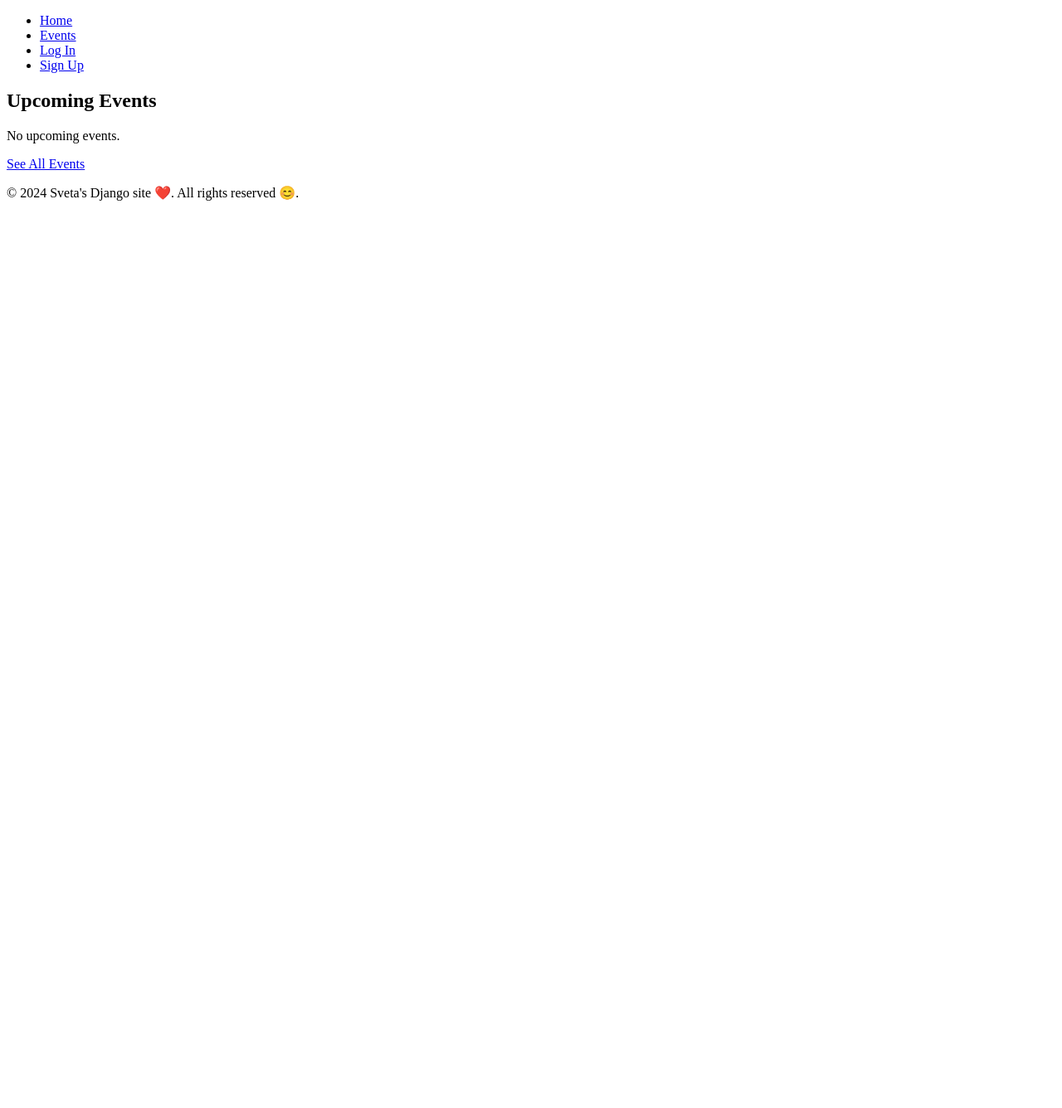
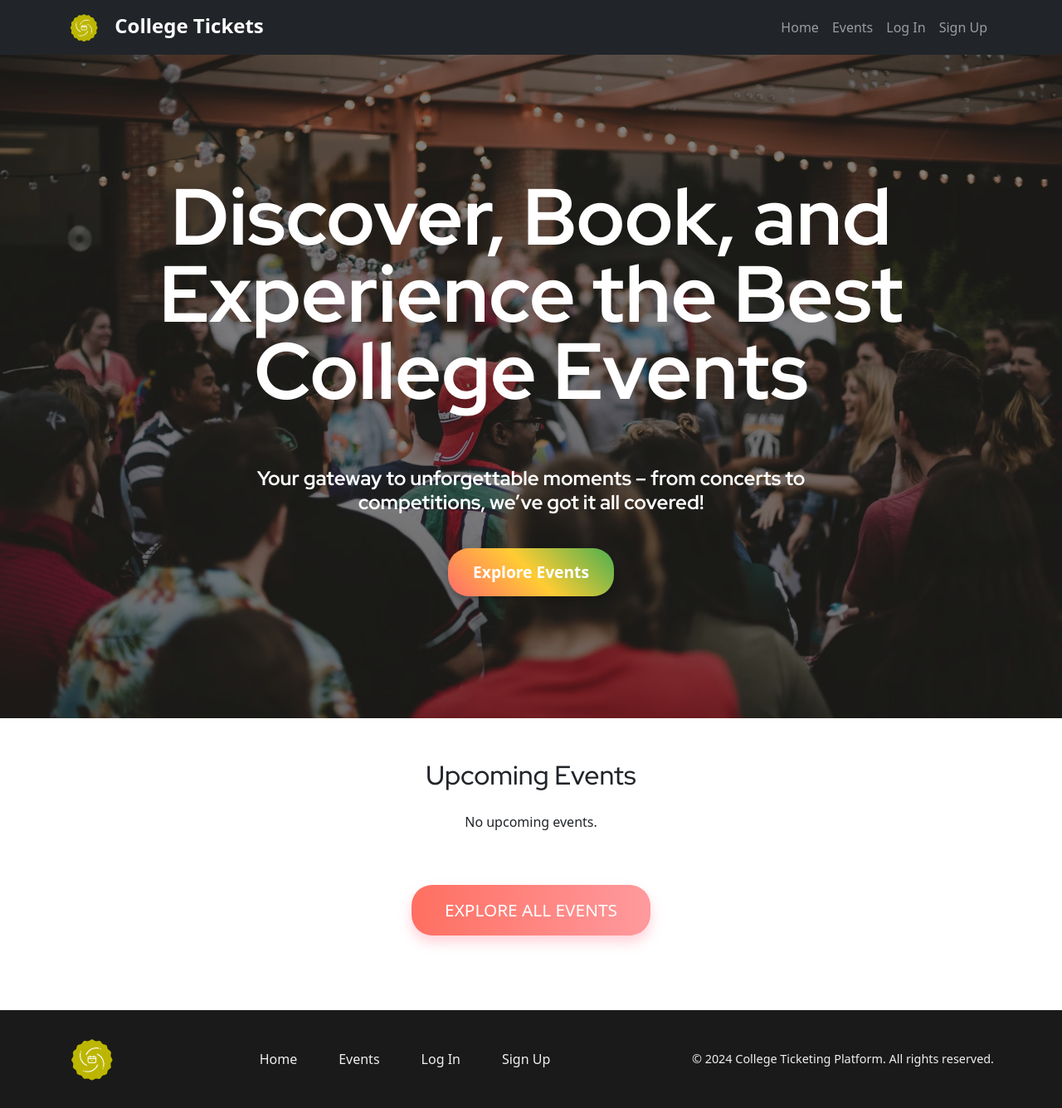
Before and after one commit to SShasholko/College-Event-Ticketing-Platform--Django-e-commerce-project---2-, a Django app: page / in a window 1280 px wide. Shown: the whole page at 83% size. Before the commit the page ends 242 px from the top, so only its background shows below. Run offline with Django 5.2, Linux system fonts and the light colour scheme; data that the repository does not hold is empty; some libraries are stand-ins or nearby versions.

Commit message:
Base and home page stalying

```diff
--- a/event_ticketing/event_ticketing/settings.py
+++ b/event_ticketing/event_ticketing/settings.py
@@ -166,7 +166,8 @@ USE_TZ = True
 # Static files (CSS, JavaScript, Images)
 # https://docs.djangoproject.com/en/5.1/howto/static-files/
 
-STATIC_URL = 'static/'
+STATIC_URL = '/static/'
+STATICFILES_DIRS = [BASE_DIR / 'static']
 
 # Default primary key field type
 # https://docs.djangoproject.com/en/5.1/ref/settings/#default-auto-field
--- a/event_ticketing/events/templates/events/base.html
+++ b/event_ticketing/events/templates/events/base.html
@@ -1,43 +1,96 @@
+{% load static %}
+
 <!-- base.html -->
 <!DOCTYPE html>
 <html lang="en">
 <head>
     <meta charset="UTF-8">
     <meta name="viewport" content="width=device-width, initial-scale=1.0">
+    <title>{% block title %}Event Ticketing Platform{% endblock %}</title>
+<!-- Bootstrap CSS -->
+<link href="https://cdn.jsdelivr.net/npm/bootstrap@5.3.0/dist/css/bootstrap.min.css" rel="stylesheet">
+<!-- Custom CSS -->
+<link rel="stylesheet" href="{% static 'css/style.css' %}">
 <!-- Flatpickr CSS -->
 <link rel="stylesheet" href="https://cdn.jsdelivr.net/npm/flatpickr/dist/flatpickr.min.css">
-<!-- Flatpickr JS -->
-<script src="https://cdn.jsdelivr.net/npm/flatpickr"></script>
+<link rel="preconnect" href="https://fonts.googleapis.com">
+<link rel="preconnect" href="https://fonts.gstatic.com" crossorigin>
+<link href="https://fonts.googleapis.com/css2?family=Red+Hat+Display:ital,wght@0,300..900;1,300..900&display=swap" rel="stylesheet">
+<!-- Favicon -->
+<link rel="icon" href="{% static 'images/favicon.ico' %}" type="image/x-icon">
 
 </head>
 <body>
     {% load socialaccount %}
+    <!-- Navigation Bar -->
     <header>
-        <nav>
-            <ul>
-                <li><a href="{% url 'home' %}">Home</a></li>
-                <li><a href="{% url 'event_list' %}">Events</a></li>
-
-                {% if user.is_authenticated %}
-                    <li><a href="{% url 'account_logout' %}">Log Out</a></li>
-                    <li>Welcome, {{ user.username }}!</li>
-                    <a href="{% url 'profile' %}">Profile</a>
-                {% else %}
-                    <li><a href="{% url 'account_login' %}?next={{ request.get_full_path }}">Log In</a></li>
-                    <li><a href="{% url 'account_signup' %}">Sign Up</a></li>
-                {% endif %}
-
-            </ul>
+        <nav class="navbar navbar-expand-lg navbar-dark bg-dark">
+            <div class="container">
+                <a class="navbar-brand" href="{% url 'home' %}">
+                    <img src="{% static 'images/logo.svg' %}" alt="Logo" class="logo-img">
+                    <span>College Tickets</span></a>
+                <button class="navbar-toggler" type="button" data-bs-toggle="collapse" data-bs-target="#navbarNav">
+                    <span class="navbar-toggler-icon"></span>
+                </button>
+                <div class="collapse navbar-collapse" id="navbarNav">
+                    <ul class="navbar-nav ms-auto">
+                        <li class="nav-item"><a class="nav-link" href="{% url 'home' %}">Home</a></li>
+                        <li class="nav-item"><a class="nav-link" href="{% url 'event_list' %}">Events</a></li>
+                        {% if user.is_authenticated %}
+                            <li class="nav-item"><a class="nav-link" href="{% url 'profile' %}">Profile</a></li>
+                            <li class="nav-item"><a class="nav-link" href="{% url 'account_logout' %}">Log Out</a></li>
+                            <li class="nav-item">
+                                <span class="nav-link">Hi, {{ user.username }}!</span>
+                            </li>
+                        {% else %}
+                            <li class="nav-item"><a class="nav-link" href="{% url 'account_login' %}?next={{ request.get_full_path }}">Log In</a></li>
+                            <li class="nav-item"><a class="nav-link" href="{% url 'account_signup' %}">Sign Up</a></li>
+                        {% endif %}
+                    </ul>
+                </div>
+            </div>
         </nav>
     </header>
 
+    <!-- Main Content -->
     <main>
-        {% block content %}
-        {% endblock %}
+
+        {% block content %}{% endblock %}
+
     </main>
 
-    <footer>
-        <p>&copy; {{ current_year }} Sveta's Django site ❤️. All rights reserved 😊.</p>
+    <footer class="custom-footer">
+        <div class="container d-flex flex-column flex-md-row justify-content-between align-items-center py-4">
+
+
+            <div class="footer-logo">
+                <a href="{% url 'home' %}">
+                <img src="{% static 'images/logo.svg' %}" alt="Logo" class="footer-logo-img">
+            </a>
+            </div>
+            <div class="footer-links">
+                <a href="{% url 'home' %}">Home</a>
+                <a href="{% url 'event_list' %}">Events</a>
+                {% if user.is_authenticated %}
+                            <a href="{% url 'profile' %}">Profile</a>
+                            <a href="{% url 'account_logout' %}">Log Out</a>
+                                            {% else %}
+                            <a href="{% url 'account_login' %}?next={{ request.get_full_path }}">Log In</a>
+                            <a href="{% url 'account_signup' %}">Sign Up</a>
+                        {% endif %}
+            </div>
+            <div class="footer-text">
+                <p>&copy; {{ current_year }} College Ticketing Platform. All rights reserved.</p>
+            </div>
+        </div>
     </footer>
+
+
+ <!-- Bootstrap JS -->
+ <script src="https://cdn.jsdelivr.net/npm/bootstrap@5.3.0/dist/js/bootstrap.bundle.min.js"></script>
+    <!-- Flatpickr JS -->
+<script src="https://cdn.jsdelivr.net/npm/flatpickr"></script>
+
+
 </body>
 </html>
--- a/event_ticketing/events/templates/events/home.html
+++ b/event_ticketing/events/templates/events/home.html
@@ -1,24 +1,84 @@
 <!-- home.html -->
 {% extends 'events/base.html' %}
-
-{% block title %}Home{% endblock %}
+{% load static %}
+{% block title %}Event Ticketing Platform{% endblock %}
 
 {% block content %}
+
+<div class="hero-section">
+    <div class="hero-content">
+        <div class="container">
+    <h1 class="main-heading"> Discover, Book, and Experience the Best College Events</h1>
+    <div class="row justify-content-center">
+    <div class="col-8">
+    <h2 class="sub-heading">Your gateway to unforgettable moments – from concerts to competitions, we’ve got it all covered!</h2></div></div></div>
+    <a href="{% url 'event_list' %}" class="cta-button">Explore Events</a>
+</div>
+
+
+
+</div>
+
+
+
+
+<div class="text-center mb-4 h2-style">
     <h2>Upcoming Events</h2>
-        <div class="events">
+</div>
+
+<div class="container">
+<div class="row">
     {% for event in soonest_events %}
-                <div class="event">
+        <div class="col-md-4 mb-4">
+            <div class="card h-100 shadow-sm">
                 {% if event.image %}
-                    <img src="{{ event.image.url }}" alt="{{ event.title }}" style="width: 300px;">
+                <img src="{{ event.image.url }}" class="card-img-top event-img" alt="{{ event.title }}">
+            {% else %}
+                <img src="{% static 'images/default-event.avif' %}" class="card-img-top event-img" alt="Default Event">
             {% endif %}
-                    <h3>{{ event.title }}</h3>
-                    <p>Date: {{ event.date_time }}</p>
-                    <p>{{ event.description }}</p>
-                    <a href="{% url 'event_detail' event.id %}">View Details</a>
+                <div class="card-body">
+                    <h5 class="card-title">{{ event.title }}</h5>
+                    <p class="card-text">{{ event.description|truncatewords:20 }}</p>
+                    <p><strong>Date:</strong> {{ event.date_time|date:"F d, Y h:i A" }}</p>
+                    <a href="{% url 'event_detail' event.id %}" class="btn w-100 gradient-btn">View Details</a>
+
+                </div>
+            </div>
         </div>
     {% empty %}
-                <p>No upcoming events.</p>
+        <div class="col-12">
+            <p class="text-center">No upcoming events.</p>
+        </div>
     {% endfor %}
 </div>
-        <a href="{% url 'event_list' %}">See All Events</a>
+
+<div class="text-center mt-5">
+    <a href="{% url 'event_list' %}" class="btn colorful-btn">Explore All Events</a>
+</div>
+</div>
+
+
+
+
+<script>
+    document.addEventListener("DOMContentLoaded", function () {
+        const buttons = document.querySelectorAll('.gradient-btn');
+        const gradients = [
+            'gradient-1',
+            'gradient-2',
+            'gradient-3',
+            'gradient-4',
+            'gradient-5',
+            'gradient-6',
+            'gradient-7'
+        ];
+
+        buttons.forEach(button => {
+            const randomGradient = gradients[Math.floor(Math.random() * gradients.length)];
+            button.classList.add(randomGradient);
+        });
+    });
+</script>
+
+
         {% endblock %}
--- a/event_ticketing/events/views.py
+++ b/event_ticketing/events/views.py
@@ -14,7 +14,7 @@ from django.db.models import Sum
 def home(request):
     # Fetch the three soonest events
     current_time = timezone.now()
-    soonest_events = Event.objects.filter(date_time__gte=current_time).order_by('date_time')[:3]
+    soonest_events = Event.objects.filter(date_time__gte=current_time).order_by('date_time')[:6]
 
     context = {
         'soonest_events': soonest_events,
--- /dev/null
+++ b/event_ticketing/static/css/style.css
@@ -0,0 +1,241 @@
+/* Logo Image Styling */
+.logo-img {
+    height: 40px;
+    width: auto;
+    margin-right: 10px;
+    vertical-align: middle;
+}
+
+
+.navbar-brand {
+    font-size: 1.5rem;
+    font-weight: bold;
+}
+
+
+.card-title {
+    font-size: 1.25rem;
+    font-weight: 600;
+}
+
+.card-text {
+    color: #6c757d;
+}
+
+
+/* Full-screen background image */
+.hero-section {
+    background: url('../images/default-event.avif') no-repeat center center/cover;
+    height: 100vh;
+    display: flex;
+    align-items: center;
+    justify-content: center;
+    position: relative;
+    color: white;
+    margin-bottom: 50px;
+}
+
+/* Overlay to make text more readable */
+.hero-section::before {
+    content: '';
+    position: absolute;
+    top: 0;
+    left: 0;
+    right: 0;
+    bottom: 0;
+    background: rgba(0, 0, 0, 0.5); /* Dark overlay */
+}
+
+/* Hero content styling */
+.hero-content {
+    position: relative;
+    text-align: center;
+    z-index: 1;
+}
+
+/* Main heading (H1) */
+.main-heading {
+    font-family: "Red Hat Display", sans-serif;
+    font-size: 6rem;
+    line-height: 0.97em;
+    font-weight: 700;
+    margin-bottom: 70px;
+}
+
+/* Sub-heading (H2) */
+.sub-heading, .h2-style {
+    font-family: "Red Hat Display", sans-serif;
+    font-size: 1.5em;
+    font-weight: 700;
+    margin-bottom: 40px;
+}
+
+/* Responsive adjustments */
+@media (max-width: 768px) {
+    .main-heading {
+        font-size: 2.5em;
+    }
+
+    .sub-heading {
+        font-size: 1.2em;
+    }
+}
+
+
+/* Call-to-Action Button Styles */
+.cta-button {
+    display: inline-block;
+    padding: 15px 30px;
+    font-size: 1.2em;
+    font-weight: bold;
+    text-align: center;
+    color: white;
+    background: linear-gradient(45deg, #ff6b6b, #ffcc33, #4caf50);
+    border: none;
+    border-radius: 25px;
+    box-shadow: 0 4px 10px rgba(0, 0, 0, 0.2);
+    text-decoration: none;
+    transition: transform 0.2s ease, box-shadow 0.2s ease;
+}
+
+/* Button Hover Effect */
+.cta-button:hover, .colorful-btn:hover {
+    transform: translateY(-3px);
+    box-shadow: 0 6px 15px rgba(0, 0, 0, 0.3);
+}
+
+/* Responsive Button Size */
+@media (max-width: 768px) {
+    .cta-button {
+        font-size: 1em;
+        padding: 12px 25px;
+    }
+}
+
+
+.event-img {
+    height: 200px;
+    object-fit: cover;
+    width: 100%;
+    border-radius: 8px;
+}
+
+
+/* Gradient Button Styles */
+.gradient-btn {
+    color: #fff;
+    font-weight: bold;
+    border: none;
+    border-radius: 10px;
+    transition: transform 0.2s ease-in-out;
+}
+
+.gradient-btn:hover {
+    transform: scale(1.05);
+}
+
+/* Predefined Gradient Classes */
+.gradient-1 {
+    background: linear-gradient(45deg, #ff6b6b, #ffcc33);
+}
+
+.gradient-2 {
+    background: linear-gradient(45deg, #36d1dc, #5b86e5);
+}
+
+.gradient-3 {
+    background: linear-gradient(45deg, #ff758c, #ff7eb3);
+}
+
+.gradient-4 {
+    background: linear-gradient(45deg, #667eea, #764ba2);
+}
+
+.gradient-5 {
+    background: linear-gradient(45deg, #f7971e, #ffd200);
+}
+
+.gradient-6 {
+    background: linear-gradient(45deg, #30cfd0, #330867);
+}
+
+.gradient-7 {
+    background: linear-gradient(45deg, #43cea2, #185a9d);
+}
+
+/* Colorful Gradient Button */
+.colorful-btn {
+    display: inline-block;
+    padding: 15px 40px;
+    font-size: 1.3rem;
+    /* font-weight: bold; */
+    color: #fff;
+    border: none;
+    border-radius: 25px;
+    background: linear-gradient(90deg, #ff6f61, #ff9a9e, #ff6f61);
+    background-size: 200% 200%;
+    box-shadow: 0 8px 15px rgba(255, 105, 135, 0.3);
+    transition: all 0.3s ease;
+    text-transform: uppercase;
+    text-decoration: none;
+    margin-bottom: 50px;
+}
+
+
+/* Active Effect */
+.colorful-btn:active {
+    transform: translateY(0);
+    box-shadow: 0 5px 10px rgba(255, 105, 135, 0.3);
+}
+
+/* Custom Footer Styles */
+.custom-footer {
+    background-color: #1a1a1a;  /* Dark background color */
+    color: #f0f0f0;             /* Light text color for contrast */
+    padding: 5px 0;
+    margin-top: 40px;
+}
+
+/* Footer Logo */
+.footer-logo-img {
+    max-width: 60px;
+    /* margin-bottom: 10px; */
+}
+
+/* Footer Links */
+.footer-links {
+    display: flex;
+    gap: 50px;
+}
+
+.footer-links a {
+    color: #f0f0f0;
+    text-decoration: none;
+    font-weight: 300;
+    transition: color 0.3s ease;
+}
+
+.footer-links a:hover {
+    color: #ff9a9e;  /* Matches your gradient button colors */
+}
+
+/* Footer Text */
+.footer-text p {
+    margin: 0;
+    font-size: 0.9rem;
+    text-align: center;
+}
+
+/* Responsive Design */
+@media (max-width: 768px) {
+    .custom-footer .container {
+        flex-direction: column;
+        text-align: center;
+    }
+
+    .footer-links {
+        flex-direction: column;
+        gap: 10px;
+        margin-bottom: 10px;
+    }
+}
```
Also changed, not shown: event_ticketing/static/images/default-event.avif (added), event_ticketing/static/images/favicon.ico (added), event_ticketing/static/images/logo.svg (added). Lines whose indentation alone changed are shown as unchanged.
